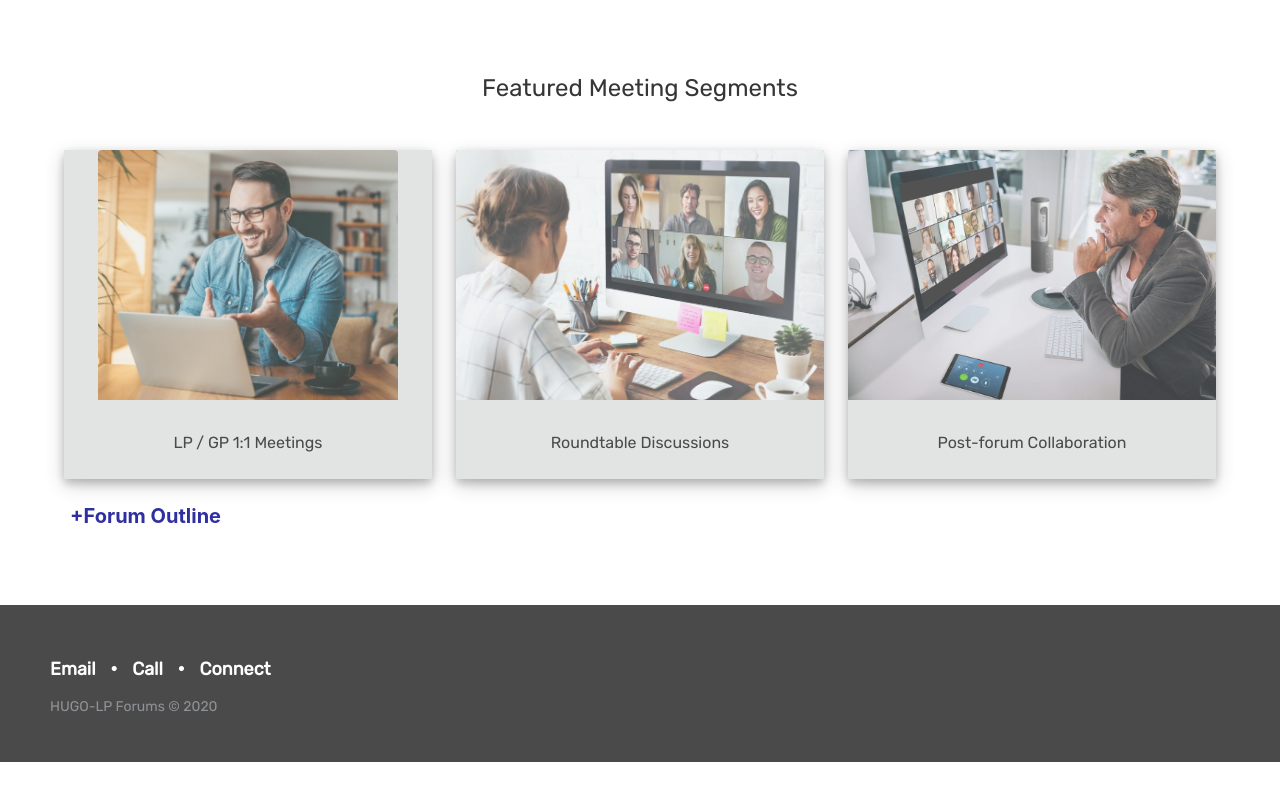
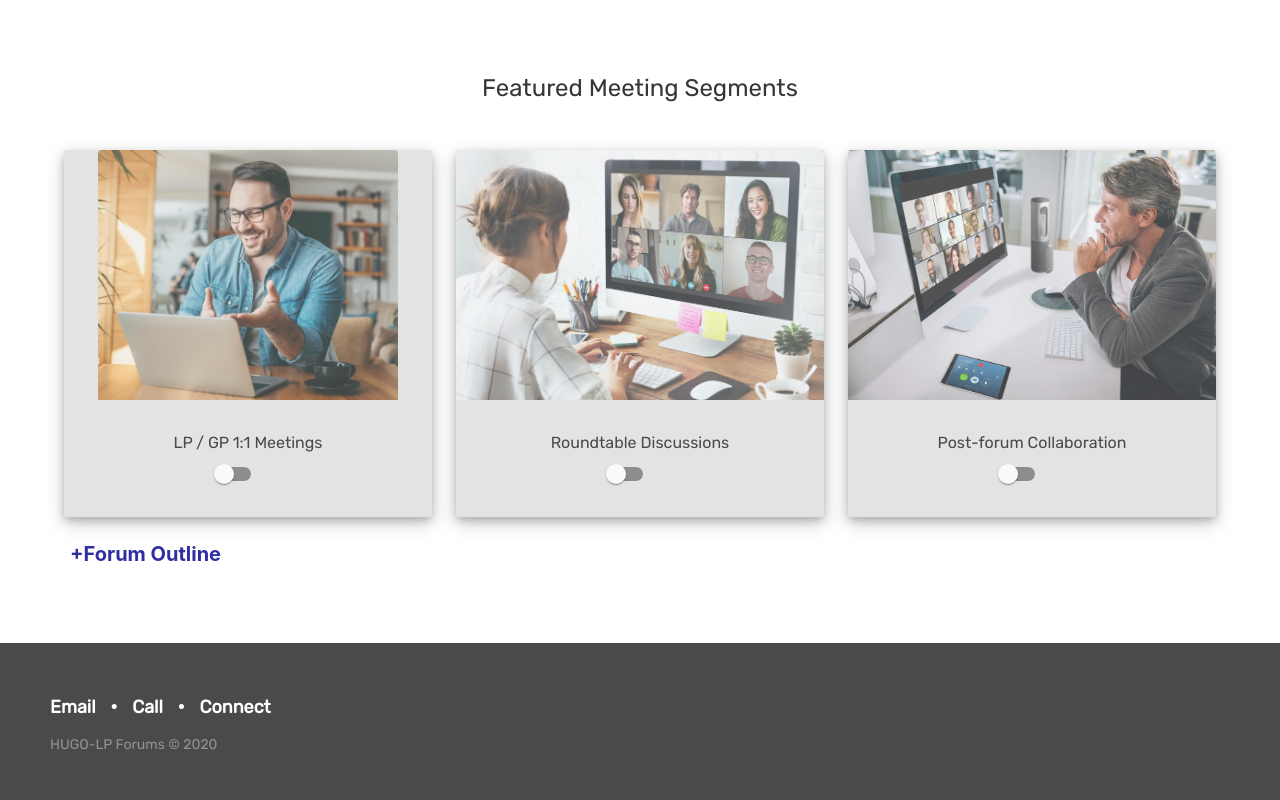
Before and after one commit to elchaparrito1/Hugo-LP-Form, a React (Create React App) app in the folder client/: page / in a window 1280 px wide. Shown: the part 2114-2914 px from the top of the page. Before the commit the page ends 2876 px from the top, so only its background shows below. Built offline with nearby package versions, Linux system fonts and the light colour scheme.

Commit message:
updates to mainevent component to make information pull down after Switch toggle

```diff
--- a/client/package.json
+++ b/client/package.json
@@ -4,6 +4,7 @@
   "private": true,
   "dependencies": {
     "@babel/plugin-proposal-numeric-separator": "^7.8.3",
+    "@material-ui/core": "^4.11.2",
     "@testing-library/jest-dom": "^4.2.4",
     "@testing-library/react": "^9.3.2",
     "@testing-library/user-event": "^7.1.2",
@@ -11,6 +12,7 @@
     "bulma": "^0.8.0",
     "bulma-checkradio": "^1.1.1",
     "http-proxy-middleware": "^0.20.0",
+    "material-ui": "^0.20.2",
     "node-sass": "^4.13.1",
     "react": "^16.12.0",
     "react-alice-carousel": "^1.17.3",
@@ -20,7 +22,8 @@
     "react-reveal": "^1.2.2",
     "react-router-dom": "^5.1.2",
     "react-scripts": "3.0.0",
-    "react-scroll": "^1.7.16"
+    "react-scroll": "^1.7.16",
+    "react-transition-group": "^4.4.1"
   },
   "scripts": {
     "start": "react-scripts start",
--- a/client/src/components/mainEvent.js
+++ b/client/src/components/mainEvent.js
@@ -1,13 +1,39 @@
+/* eslint-disable react/prop-types */
 import React, { useState } from 'react';
+import { makeStyles, withStyles } from '@material-ui/core/styles';
+import Switch from '@material-ui/core/Switch';
+import Collapse from '@material-ui/core/Collapse';
+import FormControlLabel from '@material-ui/core/FormControlLabel';
+import imgThree from '../images/follow-up.jpg';
+import imgTwo from '../images/roundtable-discussion.jpg';
+import imgOne from '../images/one-on-one.jpg';
 import pdf from '../documents/meeting-outline.pdf';
-import imgOne from '../images/one-on-one.jpg';
-import imgTwo from '../images/roundtable-discussion.jpg';
-import imgThree from '../images/follow-up.jpg';
+
+const useStyles = makeStyles(() => ({
+  container: {
+    display: 'flex',
+  },
+}));
+
+const BlueSwitch = withStyles({
+  switchBase: {},
+  checked: {
+    color: '#2f2fa2',
+    '&$checked': {
+      color: '#2f2fa2',
+    },
+    '&$checked + $track': {
+      backgroundColor: '#2f2fa2',
+    },
+  },
+  track: {},
+})(Switch);
 
 const MainEvent = () => {
-  const [cursorImg1, setCursorImg1] = useState(false);
-  const [cursorImg2, setCursorImg2] = useState(false);
-  const [cursorImg3, setCursorImg3] = useState(false);
+  const classes = useStyles();
+  const [checkOne, setCheckOne] = useState(false);
+  const [checkTwo, setCheckTwo] = useState(false);
+  const [checkThree, setCheckThree] = useState(false);
 
   return (
     <>
@@ -22,78 +48,97 @@ const MainEvent = () => {
           </div>
           <br />
           <div className="columns is-vcentered has-text-centered">
-            <div className="column has-text-centered is-one-third">
-              <div
-                className="card equal-height"
-                onMouseEnter={() => setCursorImg1(!cursorImg1)}
-                onMouseLeave={() => setCursorImg1(!cursorImg1)}
-              >
+            <div className="column is-one-third">
+              <div className="card equal-height">
                 <div className="card-image">
                   <figure className="image-event is-480x480 is-inline-block">
                     <img alt="One on one meeting" className="" src={imgOne} />
                   </figure>
                 </div>
                 <div className="card-content">
-                  {!cursorImg1 ? (
                   <h2 className="main-event-text">LP / GP 1:1 Meetings</h2>
-                  ) : (
+                  <div>
+                    <FormControlLabel
+                      control={
+                        <BlueSwitch
+                          checked={checkOne}
+                          onChange={() => setCheckOne(prev => !prev)}
+                        />
+                      }
+                    />
+                    <div className={classes.container}>
+                      <Collapse in={checkOne}>
                         <h2 className="main-event-text">
-                      HUGO will introduce LP’s to GP’s. LP’s can select from the
-                      GP line-up those they wish to meet with. HUGO will arrange
-                      1:1 virtual meetings during the forum.
+                          HUGO will introduce LP’s to GP’s. LP’s can select from
+                          the GP line-up those they wish to meet with. HUGO will
+                          arrange 1:1 virtual meetings during the forum.
                         </h2>
-                  )}
+                      </Collapse>
                     </div>
                   </div>
                 </div>
-
+              </div>
+            </div>
             <div className="column is-one-third">
-              <div
-                className="card equal-height"
-                onMouseEnter={() => setCursorImg2(!cursorImg2)}
-                onMouseLeave={() => setCursorImg2(!cursorImg2)}
-              >
+              <div className="card equal-height">
                 <div className="card-image">
                   <figure className="image-event is-480x480 is-inline-block">
                     <img alt="One on one meeting" className="" src={imgTwo} />
                   </figure>
                 </div>
                 <div className="card-content">
-                  {!cursorImg2 ? (
                   <h2 className="main-event-text">Roundtable Discussions</h2>
-                  ) : (
+                  <div>
+                    <FormControlLabel
+                      control={
+                        <BlueSwitch
+                          checked={checkTwo}
+                          onChange={() => setCheckTwo(prev => !prev)}
+                        />
+                      }
+                    />
+                    <div className={classes.container}>
+                      <Collapse in={checkTwo}>
                         <h2 className="main-event-text">
                           The HUGO LP Forum will include some virtual roundtable
                           discussion groups on areas of current interest.
                         </h2>
-                  )}
+                      </Collapse>
+                    </div>
+                  </div>
                 </div>
               </div>
             </div>
             <div className="column is-one-third">
-              <div
-                className="card equal-height"
-                onMouseEnter={() => setCursorImg3(!cursorImg3)}
-                onMouseLeave={() => setCursorImg3(!cursorImg3)}
-              >
+              <div className="card equal-height">
                 <div className="card-image">
                   <figure className="image-event is-480x480 is-inline-block">
                     <img alt="One on one meeting" className="" src={imgThree} />
                   </figure>
                 </div>
                 <div className="card-content">
-                  {!cursorImg3 ? (
+                  <h2 className="main-event-text">Post-forum Collaboration</h2>
+                  <div>
+                    <FormControlLabel
+                      control={
+                        <BlueSwitch
+                          checked={checkThree}
+                          onChange={() => setCheckThree(prev => !prev)}
+                        />
+                      }
+                    />
+                    <div className={classes.container}>
+                      <Collapse in={checkThree}>
                         <h2 className="main-event-text">
-                      Post-forum Collaboration
+                          After the forum LP's can collaborate on: best
+                          practices, discuss GP’s met during HUGO, and share
+                          ideas for co-diligencing managers, etc. HUGO can
+                          identify areas of common interest and connect LP’s who
+                          wish to collaborate.
                         </h2>
-                  ) : (
-                    <h2 className="main-event-text">
-                      After the forum LP's can collaborate on: best practices,
-                      discuss GP’s met during HUGO, and share ideas for
-                      co-diligencing managers, etc. HUGO can identify areas of
-                      common interest and connect LP’s who wish to collaborate.
-                    </h2>
-                  )}
+                      </Collapse>
+                    </div>
+                  </div>
                 </div>
               </div>
             </div>
```
Lines whose indentation alone changed are shown as unchanged.
